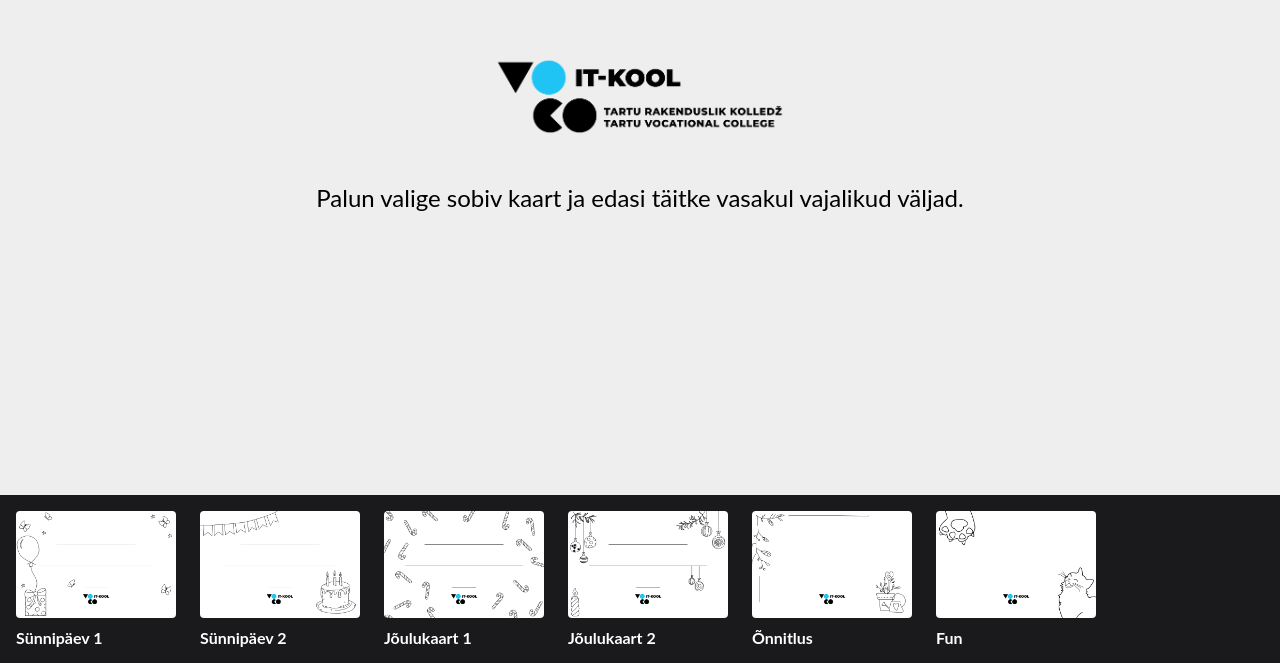
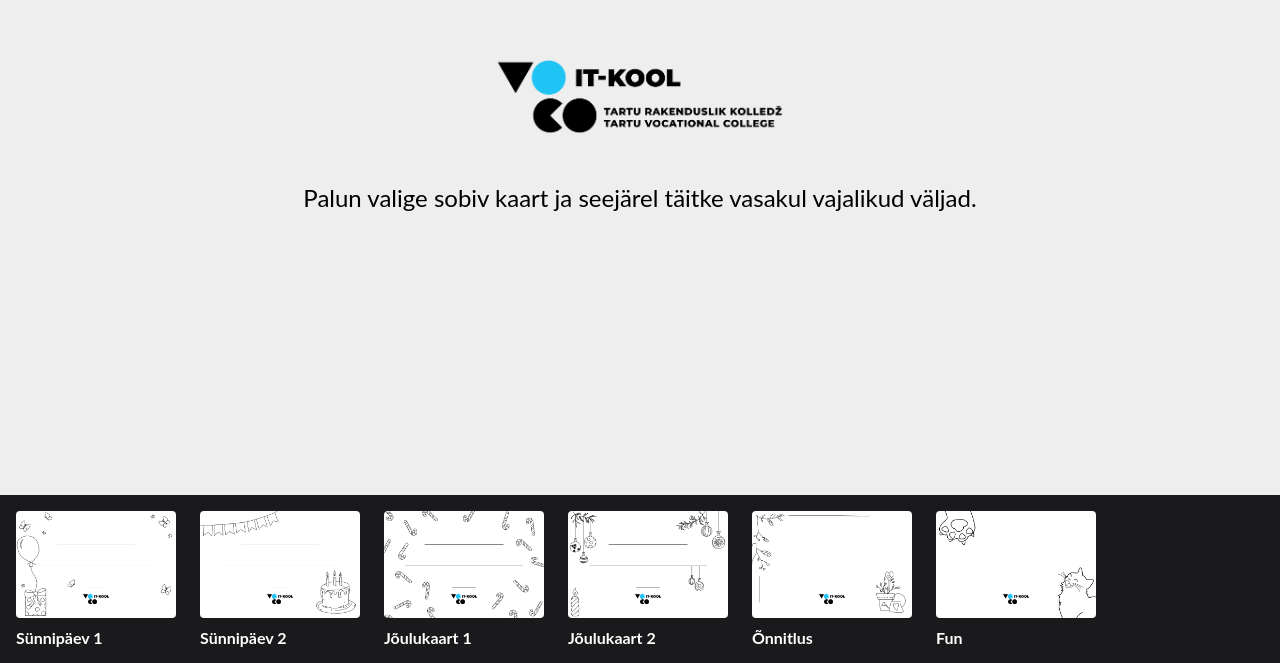
Before and after one commit to hkotsar/card-system, a React (Create React App) app: page / in a window 1280 px wide. Shown: the part 137-800 px from the top of the page. Built offline with nearby package versions, Linux system fonts and the light colour scheme.

Commit message:
card fix

```diff
--- a/src/components/cards/CardView.jsx
+++ b/src/components/cards/CardView.jsx
@@ -26,7 +26,7 @@ function CardView() {
                     <>
                         <div className='view'>
                             <img className="logo" src={logo} alt="Logo" />
-                            <p className="selected-card__message">Palun valige sobiv kaart ja edasi täitke vasakul vajalikud väljad.</p>
+                            <p className="selected-card__message">Palun valige sobiv kaart ja seejärel täitke vasakul vajalikud väljad.</p>
                         </div>
                     </>
                 )}
```
Also changed, not shown: public/images/birthday-2.png.
